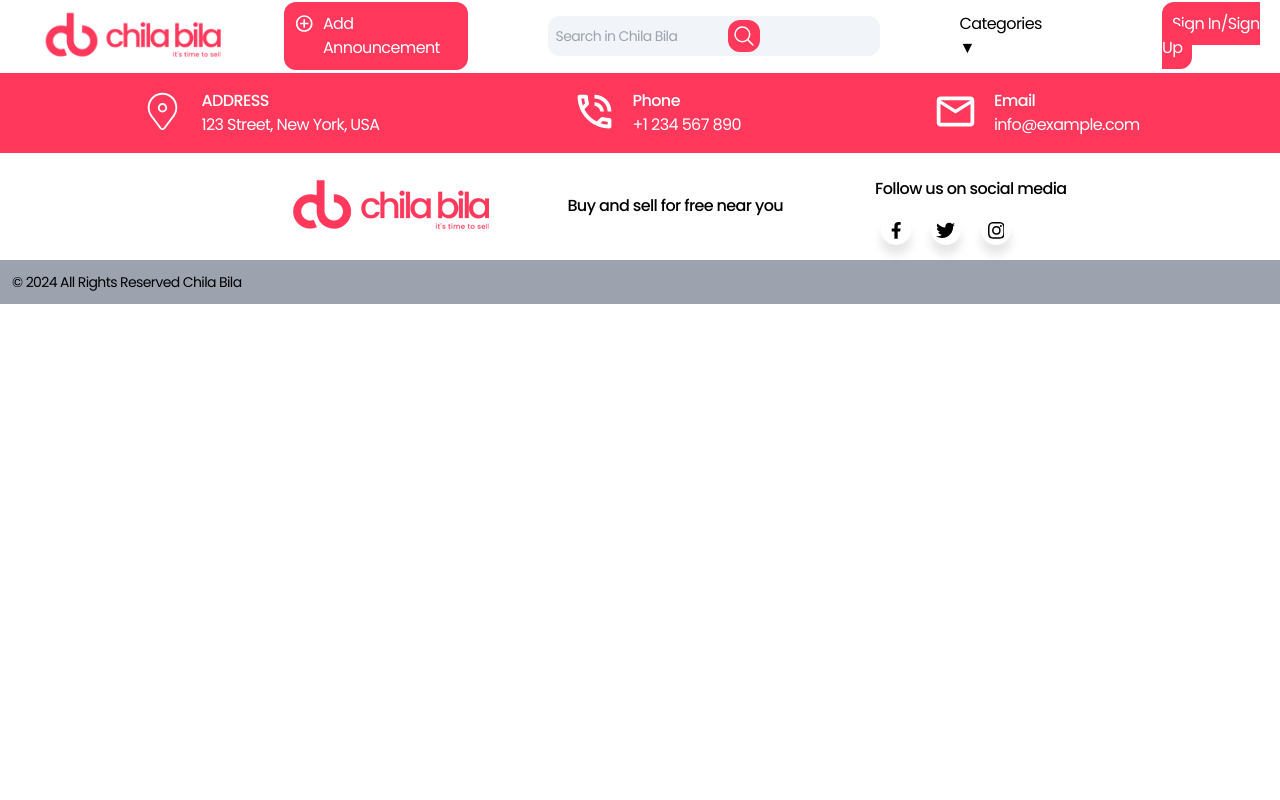
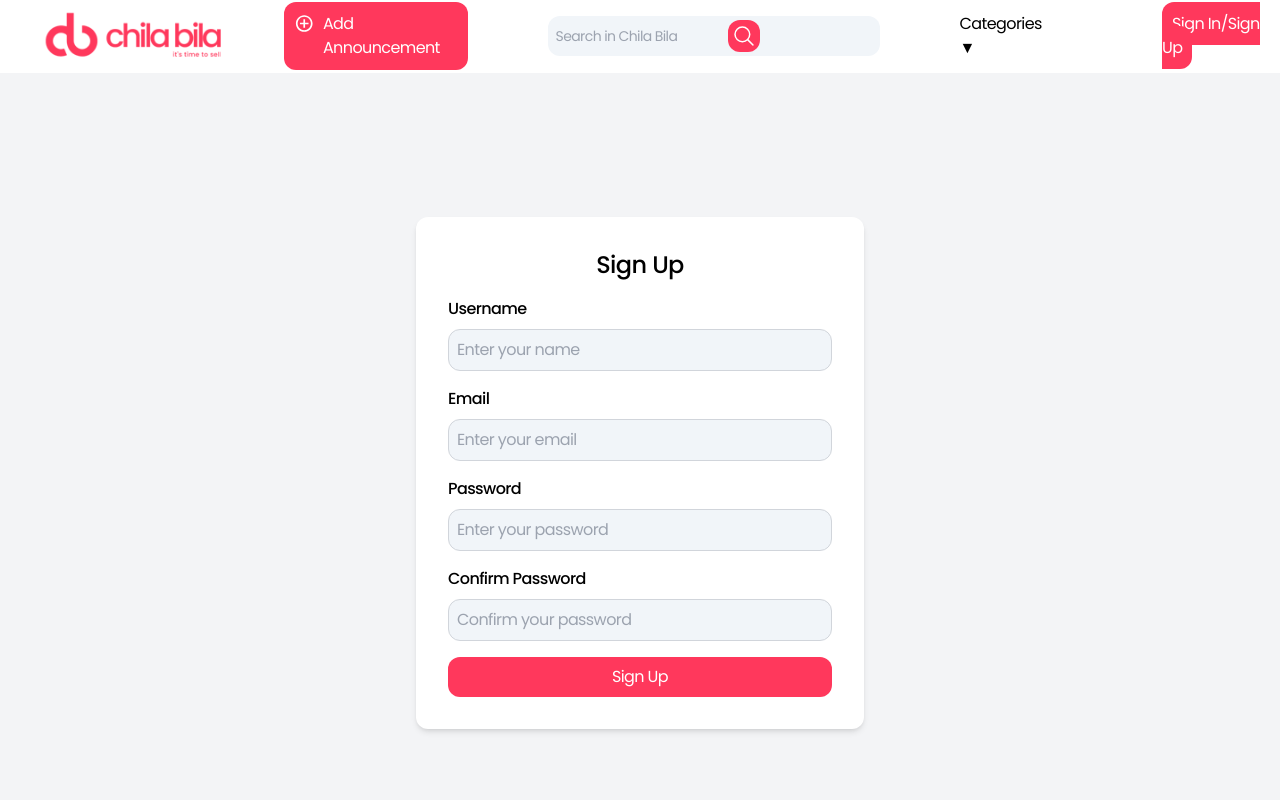
Before and after one commit to first-team-proj-senior/chila-bila, a React (Create React App) app in the folder front-end/: page /sign-up in a window 1280 px wide. Shown: the top 800 px of the page. Built offline with nearby package versions, Linux system fonts and the light colour scheme.

Commit message:
finishing Sign Up form

```diff
--- a/front-end/src/App.js
+++ b/front-end/src/App.js
@@ -18,8 +18,8 @@ function App() {
         <Routes>
           <Route path="/" element={<Home/>} />
           <Route path="/add-annoucement" element={<AddAnnoucement/>} />
-          <Route path="/user/auth/sign-in" element={<SignIn/>}/>
-          <Route path='/user/auth/sign-up' element={<SignUp/>}/>
+          <Route path="/sign-in" element={<SignIn/>}/>
+          <Route path="/sign-up" element={<SignUp/>}/>
           <Route path='/category/real-estate' element={<RealEstate/>}/>
           <Route path='/category/cars' element={<Cars/>}/>
           <Route path='/category/electronics' element={<Electronics/>}/>
--- a/front-end/src/components/pages/SignIn.jsx
+++ b/front-end/src/components/pages/SignIn.jsx
@@ -1,37 +1,46 @@
 import React, { useState } from 'react';
+import { Link } from 'react-router-dom';
 
 const SignIn = () => {
-const [email, setEmail]=useState("")
-const [password,setPassword]=useState("")
+  const [email, setEmail] = useState('');
+  const [password, setPassword] = useState('');
+  const [error, setError] = useState('');
 
-const handleSubmit=(e)=>{
-e.preventDefault();
-}
-// slate-100
+  const handleSubmit = (e) => {
+    e.preventDefault();
+    if (!email || !password) {
+      setError('Please fill in all fields');
+      return;
+    }
+    setError('');
+  };
 
   return (
     <div className="flex justify-center items-center h-screen bg-gray-100">
       <div className="bg-white p-8 rounded-lg shadow-lg w-96">
         <h2 className="text-2xl font-bold mb-6 text-center">Sign In</h2>
-        <form  onSubmit={handleSubmit}>
+        {error && <p className="text-red-500 mb-4">{error}</p>}
+        <form onSubmit={handleSubmit}>
           <div className="mb-4">
             <label htmlFor="email" className="block text-gray-700">Email:</label>
             <input
               type="email"
-              className="w-full p-2 border border-gray-300 rounded mt-1 bg-slate-100 "
+              id="email"
+              value={email}
+              onChange={(e) => setEmail(e.target.value)}
+              className="w-full p-2 border border-gray-300 rounded mt-1"
               placeholder="Enter your email"
-              value={email}
-              onChange={(e)=>{setEmail(e.target.value)}}
             />
           </div>
           <div className="mb-6">
             <label htmlFor="password" className="block text-gray-700">Password:</label>
             <input
               type="password"
-              className="w-full p-2 border border-gray-300 rounded mt-1 bg-slate-100"
+              id="password"
+              value={password}
+              onChange={(e) => setPassword(e.target.value)}
+              className="w-full p-2 border border-gray-300 rounded mt-1"
               placeholder="Enter your password"
-              value={password}
-              onChange={(e)=>{setPassword(e.target.value)}}
             />
           </div>
           <button type="submit" className="w-full bg-[#ff385c] text-white p-2 rounded hover:bg-[#fe4869]">
@@ -39,7 +48,7 @@ e.preventDefault();
           </button>
         </form>
         <p className="mt-4 text-center">
-          Don't have an account? <a href="/sign-up" className="text-[#ff385c]">Sign Up</a>
+          Don't have an account? <Link to="/sign-up" className="text-[#ff385c]">Sign Up</Link>
         </p>
       </div>
     </div>
--- a/front-end/src/components/pages/SignUp.jsx
+++ b/front-end/src/components/pages/SignUp.jsx
@@ -1,11 +1,81 @@
 import React, { useState } from 'react';
 
 const SignUp = () => {
+  const [name, setName] = useState('');
+  const [email, setEmail] = useState('');
+  const [password, setPassword] = useState('');
+  const [confirmPassword, setConfirmPassword] = useState('');
+  const [error, setError] = useState('');
+
+  const handleSubmit = (e) => {
+    e.preventDefault();
+    if (!name || !email || !password || !confirmPassword) {
+      setError('Please fill in all fields');
+      return;
+    }
+    if (password !== confirmPassword) {
+      setError('Passwords do not match');
+      return;
+    }
+    setError('');
+
+  };
 
   return (
-   <div>
-
-   </div>
+    <div className="flex flex-col items-center justify-center min-h-screen bg-gray-100">
+      <div className="bg-white p-8 rounded-xl shadow-md w-full max-w-md">
+        <h2 className="text-2xl font-medium text-center mb-4">Sign Up</h2>
+        {error && <p className="text-red-500 mb-4">{error}</p>}
+        <form onSubmit={handleSubmit} className="flex flex-col gap-4">
+          <div className="flex flex-col">
+            <label className="mb-2 font-medium">Username</label>
+            <input
+              type="text"
+              value={name}
+              onChange={(e) => setName(e.target.value)}
+              className="p-2 border border-gray-300 rounded-xl outline-none bg-slate-100"
+              placeholder="Enter your name"
+            />
+          </div>
+          <div className="flex flex-col">
+            <label className="mb-2 font-medium">Email</label>
+            <input
+              type="email"
+              value={email}
+              onChange={(e) => setEmail(e.target.value)}
+              className="p-2 border border-gray-300 rounded-xl outline-none bg-slate-100"
+              placeholder="Enter your email"
+            />
+          </div>
+          <div className="flex flex-col">
+            <label className="mb-2 font-medium">Password</label>
+            <input
+              type="password"
+              value={password}
+              onChange={(e) => setPassword(e.target.value)}
+              className="p-2 border border-gray-300 rounded-xl outline-none bg-slate-100"
+              placeholder="Enter your password"
+            />
+          </div>
+          <div className="flex flex-col">
+            <label className="mb-2 font-medium">Confirm Password</label>
+            <input
+              type="password"
+              value={confirmPassword}
+              onChange={(e) => setConfirmPassword(e.target.value)}
+              className="p-2 border border-gray-300 rounded-xl outline-none bg-slate-100"
+              placeholder="Confirm your password"
+            />
+          </div>
+          <button
+            type="submit"
+            className="bg-[#ff385c] text-white p-2 rounded-xl hover:bg-[#fe4869] "
+          >
+            Sign Up
+          </button>
+        </form>
+      </div>
+    </div>
   );
 };
 
```
